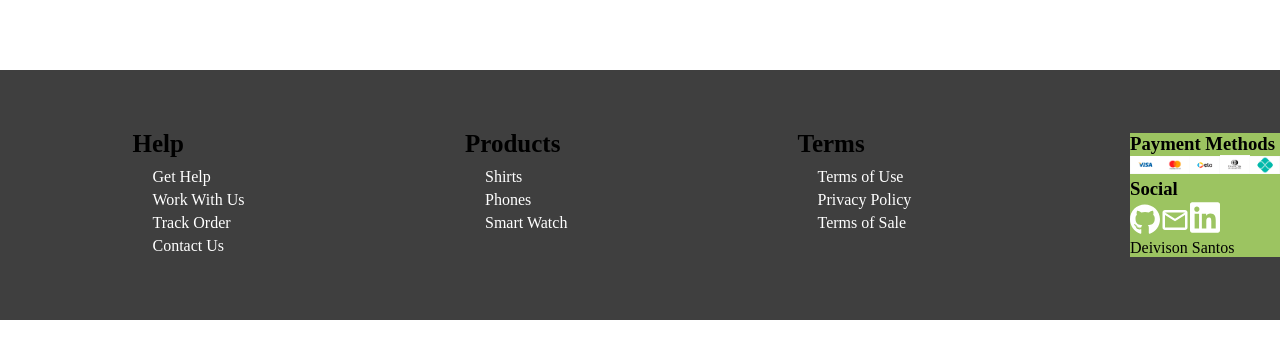
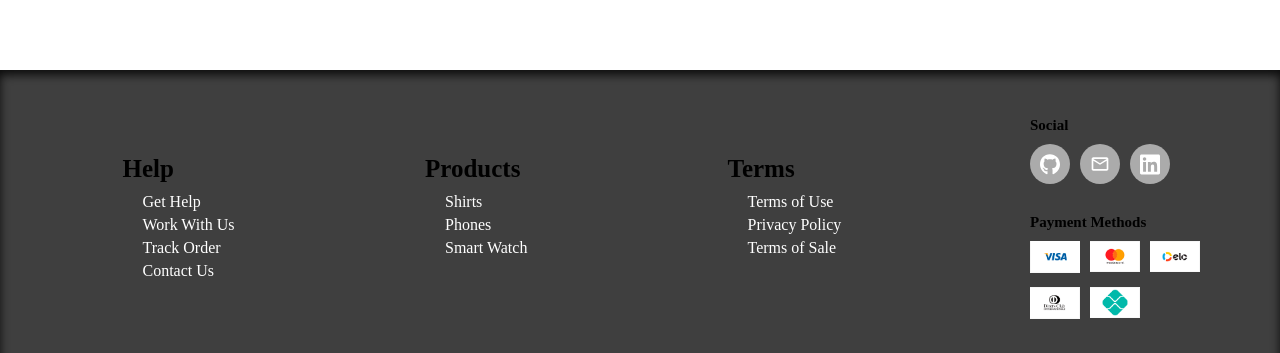
Before and after one commit to DeivisonCs/web-store, a Next.js app: page / in a window 1280 px wide. Shown: the part 1248-1601 px from the top of the page. Before the commit the page ends 1568 px from the top, so only its background shows below. Built offline with nearby package versions, Linux system fonts and the light colour scheme.

Commit message:
footer finished

```diff
--- a/app/components/Footer/index.tsx
+++ b/app/components/Footer/index.tsx
@@ -41,10 +41,18 @@ const Footer = () => {
             </div>
 
             <div className="extra-info-section">
+                <div>
+                    <h3>Social</h3>
+                    <div className="social-media extra-info">
+                        <Link href=""><img src="/socialMedia/github_icon.svg"/></Link>
+                        <Link href=""><img src="/socialMedia/email_icon.svg"/></Link>
+                        <Link href=""><img src="/socialMedia/linkedin_icon.svg"/></Link>
+                    </div>
+                </div>
 
                 <div>
                     <h3>Payment Methods</h3>
-                    <div className="payment-methods">
+                    <div className="payment-methods extra-info">
                         <span><img src="/paymentsMethods/visa_icon.png"/></span>
                         <span><img src="/paymentsMethods/mastercard_icon.png"/></span>
                         <span><img src="/paymentsMethods/elo_icon.png"/></span>
@@ -52,19 +60,9 @@ const Footer = () => {
                         <span><img src="/paymentsMethods/pix_icon.png"/></span>
                     </div>
                 </div>
-
-                <div>
-                    <h3>Social</h3>
-                    <div className="social-media">
-                        <Link href=""><img src="/socialMedia/github_icon.svg"/></Link>
-                        <Link href=""><img src="/socialMedia/email_icon.svg"/></Link>
-                        <Link href=""><img src="/socialMedia/linkedin_icon.svg"/></Link>
-                    </div>
-                </div>
-
-                <span className="owner-signature">Deivison Santos</span>
             </div>
 
+            <span className="owner-signature">Deivison Santos</span>
         </section>
     )
 }
--- a/app/components/Footer/styles.css
+++ b/app/components/Footer/styles.css
@@ -124,17 +124,17 @@
 #footer-section {
     background-color: #3F3F3F;
     width: 100vw;
-    min-height: 250px;
+    min-height: 300px;
+    padding: 20px 50px 20px 20px;
+
+    position: relative;
+    box-shadow: 0px 5px 10px #000000ce inset;
 
     display: flex;
     flex-direction: row;
     flex-wrap: wrap;
     align-items: center;
 }
-
-                #footer-section img{
-                    width:30px;
-                }
 
 #footer-section .links-section {
     /* background-color: cyan; */
@@ -144,6 +144,7 @@
     display: flex;
     flex-direction: row;
     justify-content: space-evenly;
+    flex-wrap: wrap;
 }
 
 #footer-section .links-section .link-type-list {
@@ -171,9 +172,107 @@
 }
 #footer-section .links-section .link-type-list .link-content li a:hover {
     text-decoration: underline;
+
+    animation: slidingUnderline 2s infinite ease-in-out;
 }
 
+/* ---------------------- Extra Information ------------------------- */
+
 #footer-section .extra-info-section {
-    background-color: rgba(196, 252, 112, 0.705);
+    /* background-color: rgba(196, 252, 112, 0.705); */
     /* flex-basis: 30%; */
+
+    display: flex;
+    flex-direction: column;
+    gap: 30px;
 }
+
+#footer-section .extra-info-section h3 {
+    font-size: 15px;
+}
+
+#footer-section .extra-info-section .extra-info {
+    max-width: 200px;
+    margin-top: 10px;
+
+    display: flex;
+    flex-direction: row;
+    flex-wrap: wrap;
+    gap: 10px;
+}
+
+/* ---------------------- Payment Methods ------------------------- */
+
+
+#footer-section .extra-info-section .payment-methods span {
+    width: fit-content;
+}
+
+#footer-section .extra-info-section .payment-methods span img{
+    width: 50px;
+}
+
+/* ---------------------- Social Media ------------------------- */
+
+#footer-section .extra-info-section .social-media a{
+    width: 40px;
+    height: 40px;
+    padding: 5px;
+    background-color: #ffffff8f;
+
+    border-radius: 50%;
+
+    display: flex;
+    justify-content: center;
+    align-items: center;
+}
+
+#footer-section .extra-info-section .social-media a:hover {
+    box-shadow: 0px 0px 5px #fff;
+}
+
+#footer-section .extra-info-section .social-media a:hover img {
+    animation: pulsingImg ease-in-out 2s infinite ;
+}
+
+#footer-section .extra-info-section .social-media a img{
+    width: 20px;
+}
+
+/* ---------------------- Signature ------------------------- */
+
+#footer-section .owner-signature {
+    color: #fff;
+
+    position: absolute;
+    bottom: 0;
+    right: 3%;
+}
+
+/* ---------------------- Animations ------------------------- */
+
+@keyframes pulsingImg {
+    1% {
+        scale: 1;
+    }
+
+    50% {
+        scale: 1.5;
+    }
+
+    100% {
+        scale: 1;
+    }
+}
+
+@keyframes slidingUnderline {
+    1% {
+        text-underline-offset: 0;
+    }
+    50% {
+        text-underline-offset: 30%;
+    }
+    100% {
+        text-underline-offset: 0;
+    }
+}
```
